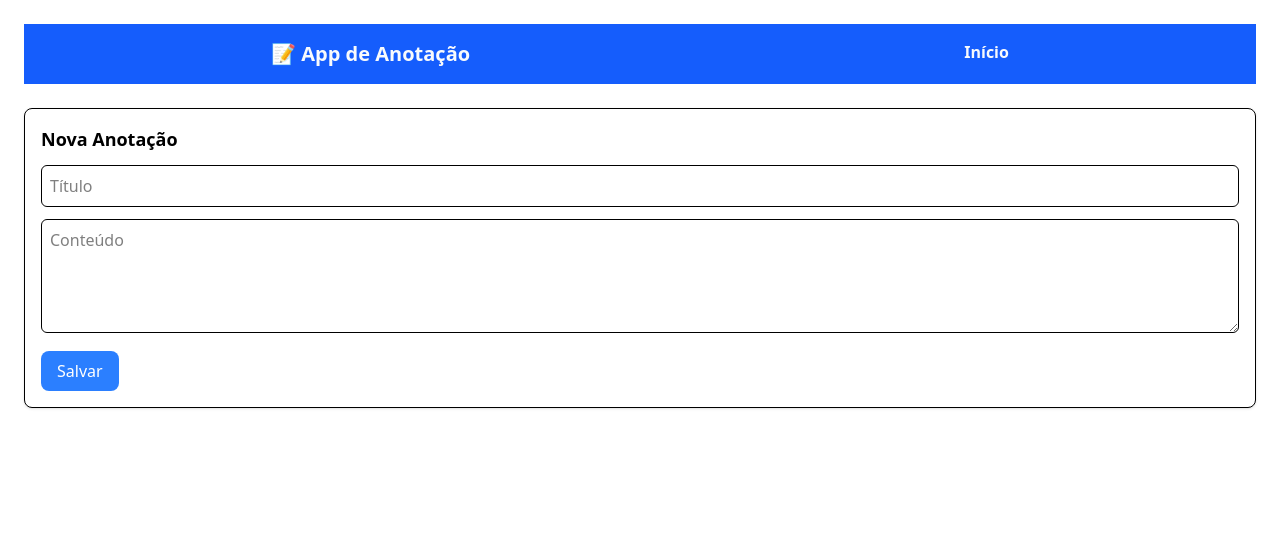
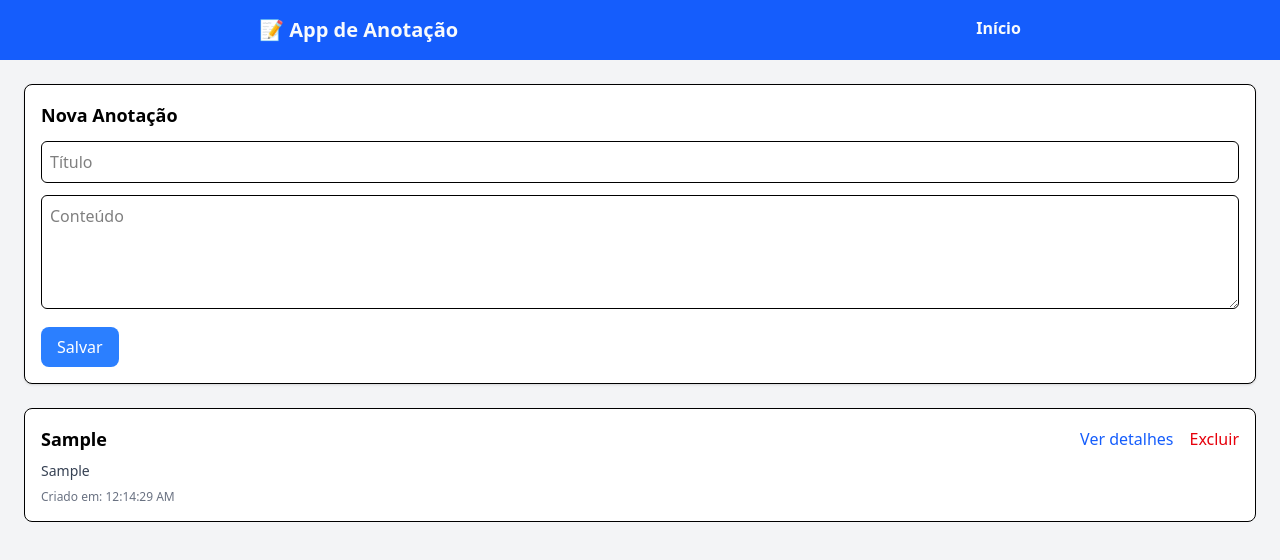
Before and after one commit to Enzo-Dourado/checkpoint-4-webdev-1ESS, a Next.js app: page / in a window 1280 px wide. Both pictures are taken after typing "Sample", "Sample" into the empty fields and a click on the button "Salvar". Shown: the top 560 px of the page. Built offline with nearby package versions, Linux system fonts and the light colour scheme.

Commit message:
feat: note item criado e implementado

```diff
--- /dev/null
+++ b/app/components/NoteItem.js
@@ -0,0 +1,26 @@
+export default function NoteItem({
+  title,
+  content,
+  createdAt,
+  onDetails,
+  onRemove,
+}) {
+  return (
+    <div className="bg-white border rounded-lg p-4 flex flex-col space-y-2">
+      <div className="flex justify-between items-center">
+        <h1 className="text-lg font-semibold">{title}</h1>
+        <div className="flex space-x-4">
+          <button onClick={onDetails} className="text-blue-600 hover:underline">
+            Ver detalhes
+          </button>
+          <button onClick={onRemove} className="text-red-600 hover:underline">
+            Excluir
+          </button>
+        </div>
+      </div>
+
+      <p className="text-gray-700 text-sm">{content}</p>
+      <p className="text-xs text-gray-500">Criado em: {createdAt}</p>
+    </div>
+  );
+}
--- a/app/layout.js
+++ b/app/layout.js
@@ -3,7 +3,7 @@ import "./globals.css";
 export default function RootLayout({ children }) {
   return (
     <html lang="en">
-      <body>
+      <body className="bg-gray-100 h-max">
         {children}
       </body>
     </html>
--- a/app/page.js
+++ b/app/page.js
@@ -1,27 +1,35 @@
-
-"use client";
+"use client"
 
 import { useState } from "react";
-import NotesForm from "./components/NotesForm"
-
+import NotesForm from "./components/NotesForm";
 import Header from "./components/Header";
-
+import NoteItem from "./components/NoteItem";
 
 export default function Home() {
-  const [notes, setNotes] = useState([])
+  const [notes, setNotes] = useState([]);
+
+  // Função que sera passada para o NotesForm para adicionar uma nova nota
   const handleAddNote = (note) => {
-    setNotes([note, ...notes]);
+    setNotes([note, ...notes]); // Adiciona a nova nota a lista de notas
   };
-
 
   return (
     <>
+      <Header />
+      <div className="p-6 space-y-6">
+        <NotesForm onAddNote={handleAddNote} nextId={notes.length + 1} />
 
-     <div className="p-6 space-y-6">
-      <Header />
-      <NotesForm onAddNote={handleAddNote} nextId={notes.length + 1} />
-     </div>
-
+        {notes.map((note) => (
+          <NoteItem
+            key={note.id}
+            title={note.title}
+            content={note.content}
+            createdAt={note.createdAt}
+            onDetails={() => console.log("Detalhes da nota")}
+            onRemove={() => console.log("Excluir a nota")}
+          />
+        ))}
+      </div>
     </>
   );
 }
```
Also changed, not shown: app/components/NotesForm.js (+4 -5 lines).
